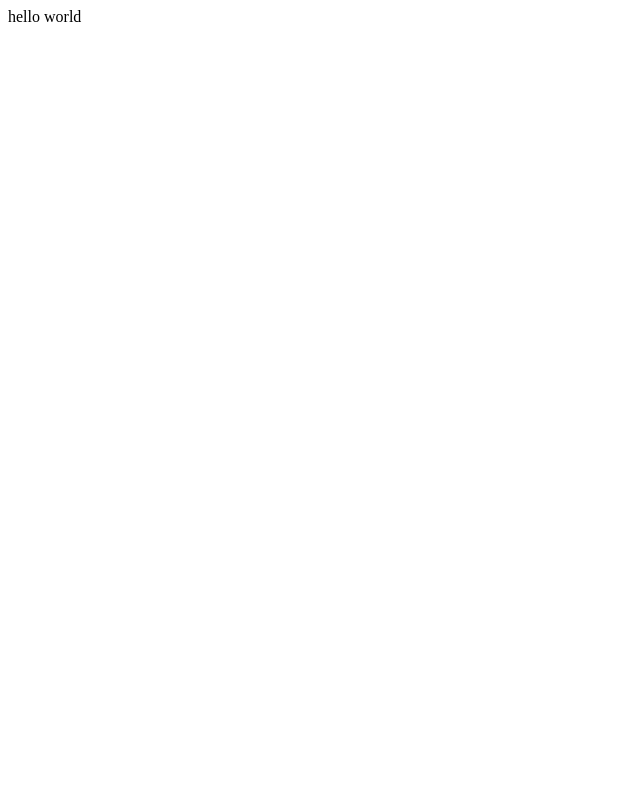
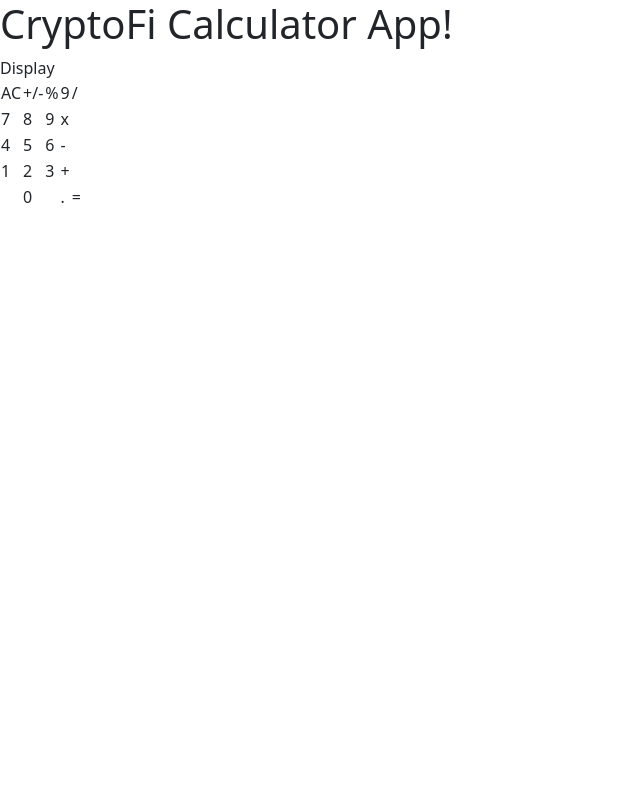
Before and after one commit to Ali-Ismail-1/CryptoFiCalculator, a Django app: page /calculatorapp in a window 1280 px wide. Before the commit the part shown is almost empty. Shown: the whole page, without its empty margins (0-640 px from the left). Run offline with Django 3.2, Linux system fonts and the light colour scheme.

Commit message:
making skeleton of calculator

```diff
--- a/templates/calculatorapp/index.html
+++ b/templates/calculatorapp/index.html
@@ -1 +1,48 @@
-hello world
+<!doctype html>
+<html lang="en">
+  <head>
+    <meta charset="utf-8">
+    <meta name="viewport" content="width=device-width, initial-scale=1">
+    <title>Bootstrap demo</title>
+    <link href="https://cdn.jsdelivr.net/npm/bootstrap@5.2.2/dist/css/bootstrap.min.css" rel="stylesheet" integrity="sha384-Zenh87qX5JnK2Jl0vWa8Ck2rdkQ2Bzep5IDxbcnCeuOxjzrPF/et3URy9Bv1WTRi" crossorigin="anonymous">
+  </head>
+  <body>
+    <h1>CryptoFi Calculator App!</h1>
+    <script src="https://cdn.jsdelivr.net/npm/bootstrap@5.2.2/dist/js/bootstrap.bundle.min.js" integrity="sha384-OERcA2EqjJCMA+/3y+gxIOqMEjwtxJY7qPCqsdltbNJuaOe923+mo//f6V8Qbsw3" crossorigin="anonymous"></script>
+
+    <div class="row">
+        <div class="col">
+            <table>
+                <tr>
+                    Display
+                </tr>
+                <tr>
+                    <td>AC</td>
+                    <td>+/-</td>
+                    <td>%</td><td>9</td>
+                    <td>/</td>
+                </tr>
+                <tr>
+                    <td>7</td><td>8</td><td>9</td>
+                    <td>x</td>
+                </tr>
+                <tr>
+                    <td>4</td><td>5</td><td>6</td>
+                    <td>-</td>
+                </tr>
+                <tr>
+                    <td>1</td><td>2</td><td>3</td>
+                    <td>+</td>
+                </tr>
+                <td>
+                    <td colspan="2">0</td>
+                    <td>.</td>
+                    <td>=</td>
+                </td>
+
+            </table>
+        </div>
+    </div>
+
+  </body>
+</html>
```
Also changed, not shown: calculatorapp/templates/calculatorapp/index.html (added, +13 -0 lines).
